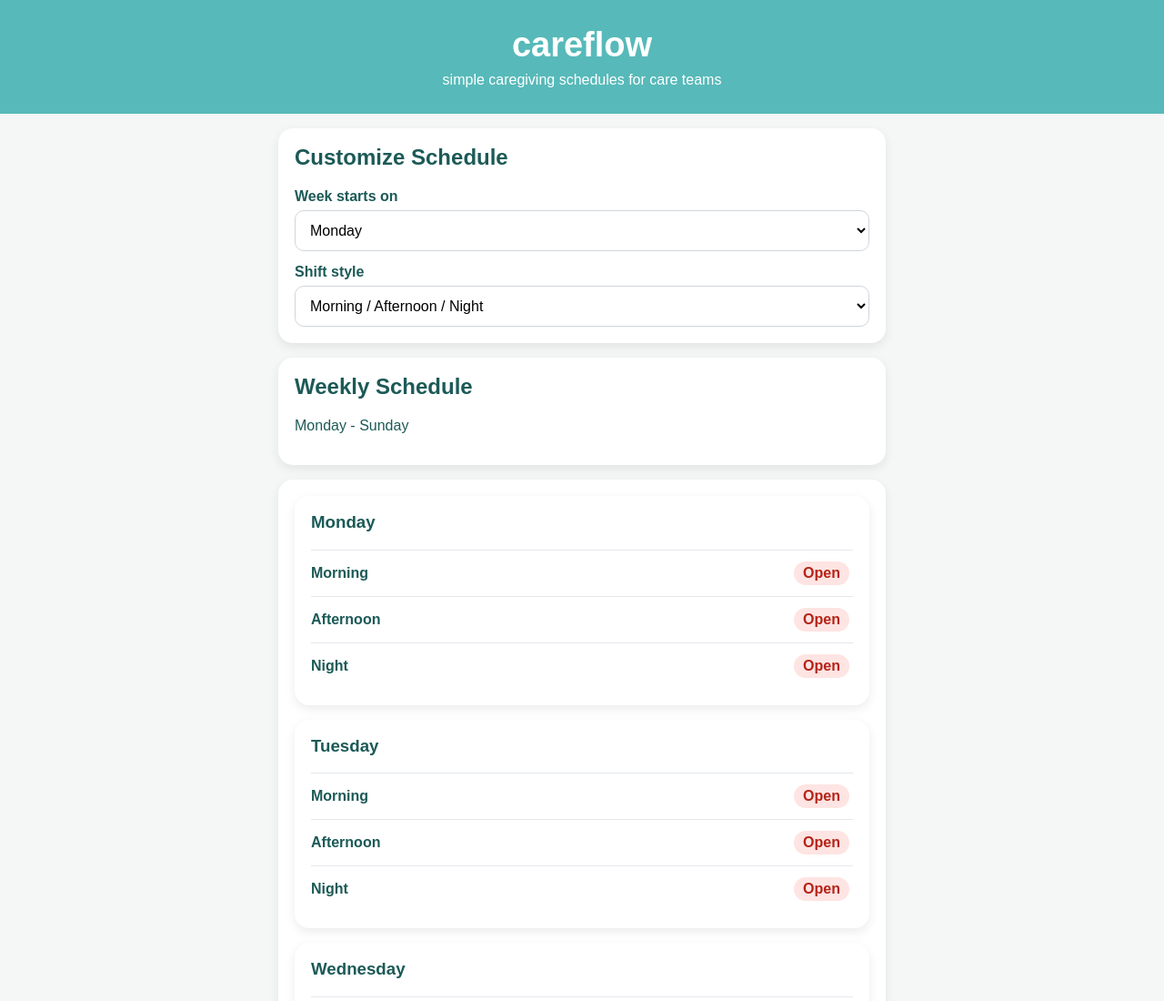
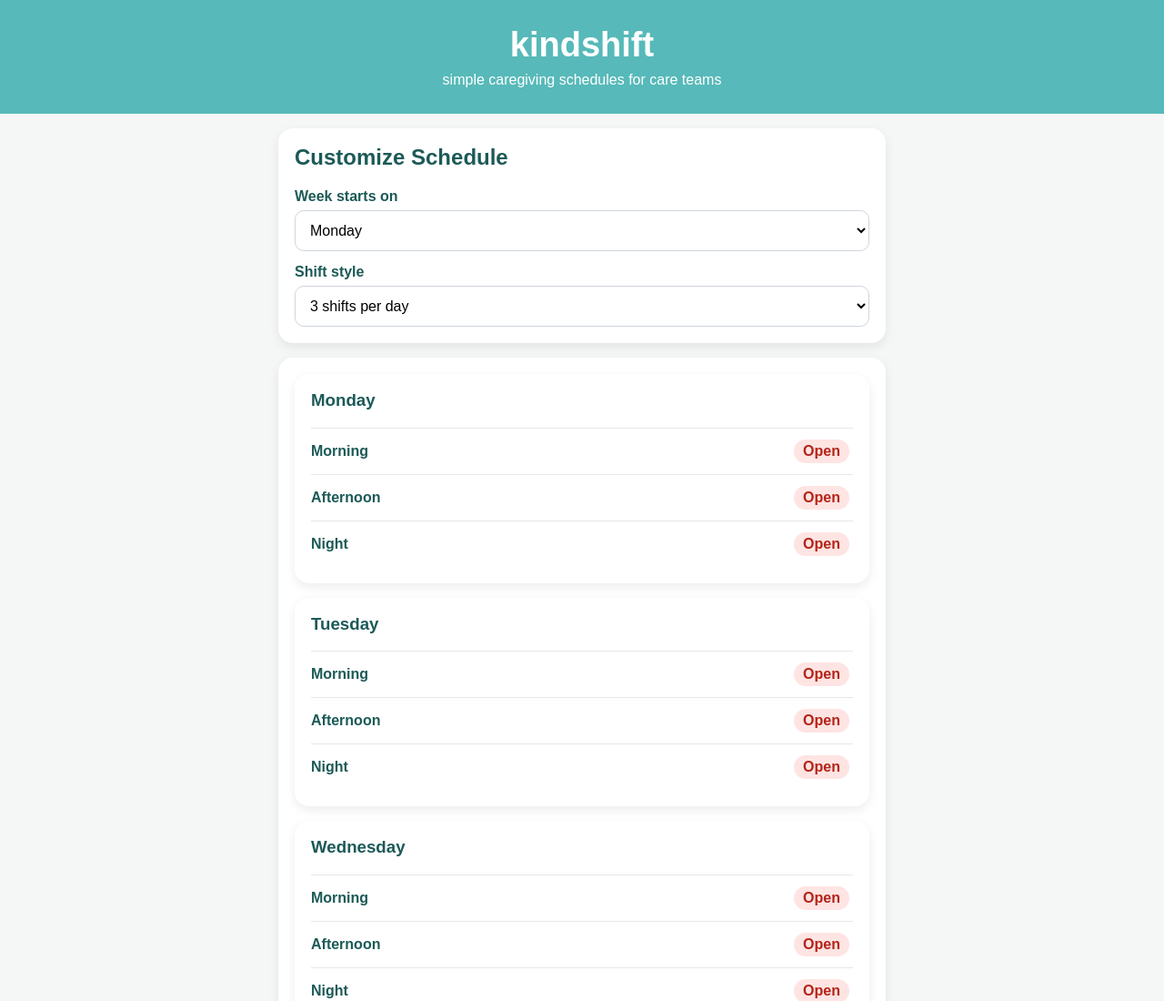
Before and after one commit to brggt/careflow, a plain HTML site: page index.html in a window 1280 px wide. Shown: the top 1100 px of the page at 91% size. Drawn offline with Linux system fonts and the light colour scheme.

Commit message:
Fix label typo and update schedule options for better clarity

```diff
--- a/index.html
+++ b/index.html
@@ -9,8 +9,8 @@
 
   <body>
     <header>
-      <title>careflow</title>
-      <h1>careflow</h1>
+      <title>kindshift</title>
+      <h1>kindshift</h1>
       <p>simple caregiving schedules for care teams</p>
     </header>
 
@@ -18,24 +18,23 @@
       <section class="customize-card">
         <h2>Customize Schedule</h2>
 
-        <label foSr="week-start">Week starts on</label>
+        <label for="week-start">Week starts on</label>
         <select id="week-start">
           <option>Monday</option>
+          <option>Tuesday</option>
+          <option>Wednesday</option>
+          <option>Thursday</option>
+          <option>Friday</option>
+          <option>Saturday</option>
           <option>Sunday</option>
-          <option>Friday</option>
         </select>
 
         <label for="shift-style">Shift style</label>
         <select id="shift-style">
-          <option>Morning / Afternoon / Night</option>
-          <option>Day / Night</option>
-          <option>Custom shifts</option>
+          <option>3 shifts per day</option>
+          <option>2 shifts per day</option>
+          <option>custom</option>
         </select>
-      </section>
-
-      <section>
-        <h2>Weekly Schedule</h2>
-        <p>Monday - Sunday</p>
       </section>
 
       <section id="schedule"></section>
```
